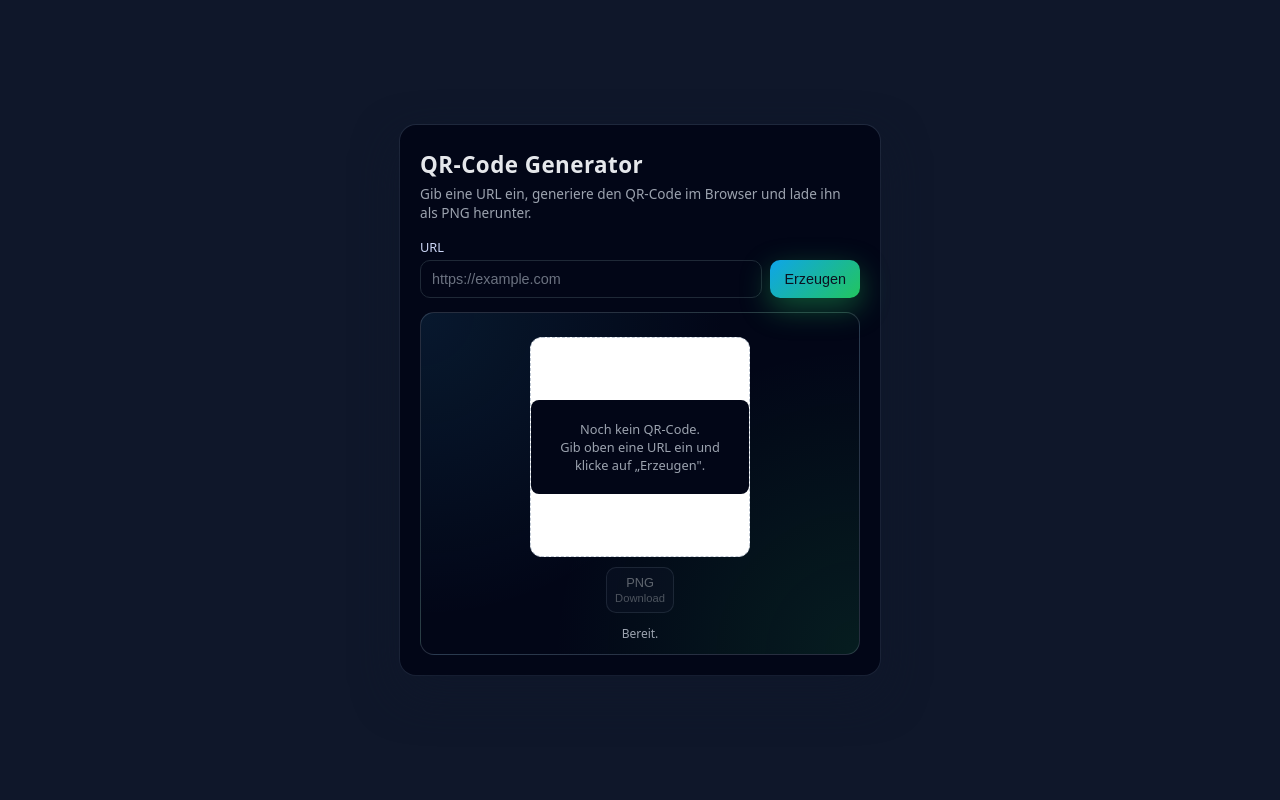
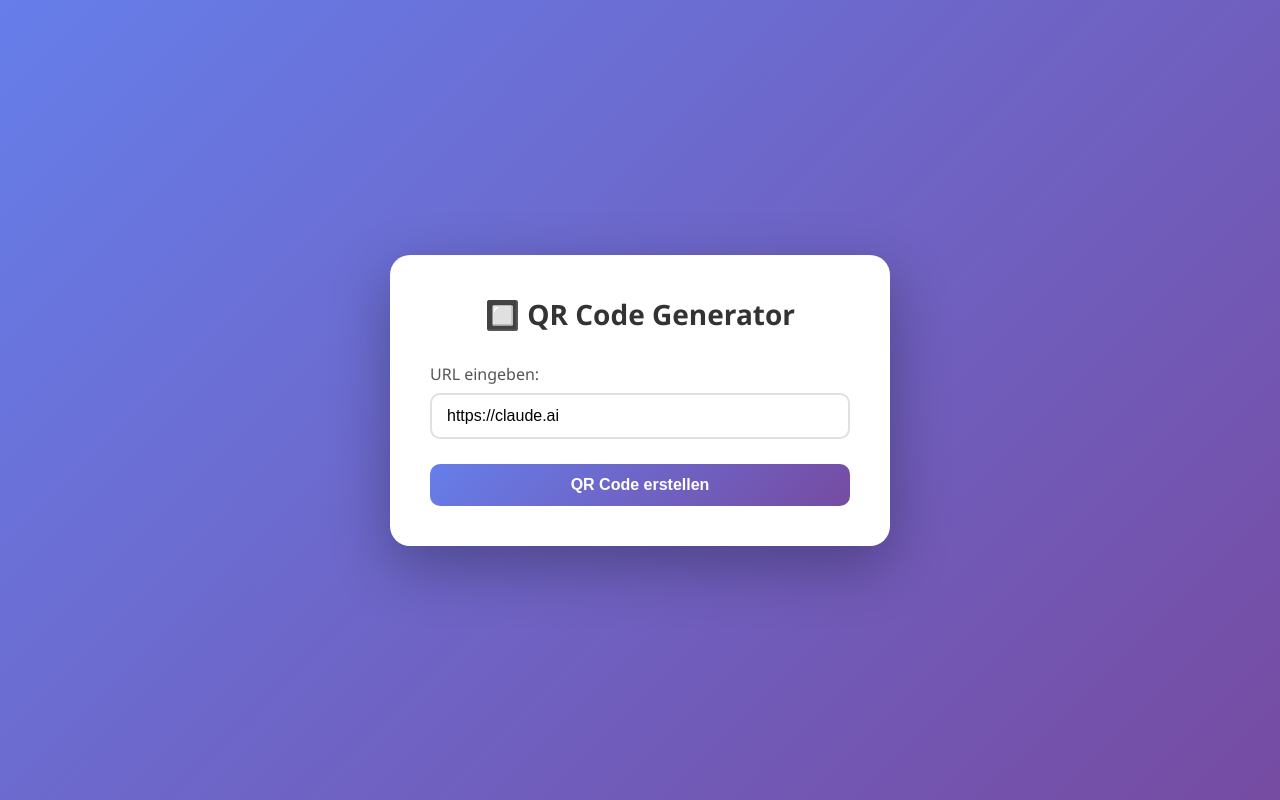
Before and after one commit to chri-gassner/QR-Generator, a plain HTML site: page index.html in a window 1280 px wide. Drawn offline with Linux system fonts and the light colour scheme.

Commit message:
Refactor QR Code Generator layout and styles
Updated layout and styling for QR Code Generator. Improved button functionality and added download options for QR codes.

```diff
--- a/index.html
+++ b/index.html
@@ -2,344 +2,236 @@
 <html lang="de">
 <head>
     <meta charset="UTF-8">
+    <meta name="viewport" content="width=device-width, initial-scale=1.0">
     <title>QR Code Generator</title>
-    <meta name="viewport" content="width=device-width, initial-scale=1.0">
-
-    <!-- QR-Code Library -->
     <script src="https://cdnjs.cloudflare.com/ajax/libs/qrcodejs/1.0.0/qrcode.min.js"></script>
-
     <style>
-        :root {
-            font-family: system-ui, -apple-system, BlinkMacSystemFont, "Segoe UI", sans-serif;
-            color-scheme: light dark;
-        }
-
         * {
+            margin: 0;
+            padding: 0;
             box-sizing: border-box;
         }
 
         body {
-            margin: 0;
+            font-family: 'Segoe UI', Tahoma, Geneva, Verdana, sans-serif;
+            background: linear-gradient(135deg, #667eea 0%, #764ba2 100%);
             min-height: 100vh;
             display: flex;
+            justify-content: center;
             align-items: center;
-            justify-content: center;
-            background: #0f172a;
-            padding: 16px;
+            padding: 20px;
         }
 
-        .app {
+        .container {
+            background: white;
+            border-radius: 20px;
+            padding: 40px;
+            box-shadow: 0 20px 60px rgba(0, 0, 0, 0.3);
+            max-width: 500px;
             width: 100%;
-            max-width: 480px;
-            background: #020617;
-            border-radius: 16px;
-            padding: 24px 20px 20px;
-            box-shadow:
-                0 18px 45px rgba(15, 23, 42, 0.85),
-                0 0 0 1px rgba(148, 163, 184, 0.15);
-            color: #e5e7eb;
         }
 
-        .app h1 {
-            margin: 0 0 4px;
-            font-size: 1.4rem;
-            letter-spacing: .02em;
+        h1 {
+            color: #333;
+            text-align: center;
+            margin-bottom: 30px;
+            font-size: 28px;
         }
 
-        .app p {
-            margin: 0 0 16px;
-            font-size: .85rem;
-            color: #9ca3af;
+        .input-group {
+            margin-bottom: 25px;
         }
 
         label {
             display: block;
-            font-size: .8rem;
+            margin-bottom: 8px;
+            color: #555;
             font-weight: 500;
-            margin-bottom: 4px;
-            color: #cbd5f5;
         }
 
-        .input-row {
-            display: flex;
-            gap: 8px;
-            margin-bottom: 14px;
+        input[type="text"] {
+            width: 100%;
+            padding: 12px 15px;
+            border: 2px solid #e0e0e0;
+            border-radius: 10px;
+            font-size: 16px;
+            transition: border-color 0.3s;
         }
 
-        input[type="url"] {
-            flex: 1;
-            padding: 10px 11px;
-            border-radius: 10px;
-            border: 1px solid #1f2937;
-            background: #020617;
-            color: #e5e7eb;
-            font-size: .9rem;
+        input[type="text"]:focus {
             outline: none;
-        }
-
-        input[type="url"]::placeholder {
-            color: #6b7280;
-        }
-
-        input[type="url"]:focus {
-            border-color: #38bdf8;
-            box-shadow: 0 0 0 1px rgba(56, 189, 248, 0.4);
+            border-color: #667eea;
         }
 
         button {
+            width: 100%;
+            padding: 12px;
+            background: linear-gradient(135deg, #667eea 0%, #764ba2 100%);
+            color: white;
             border: none;
             border-radius: 10px;
-            padding: 10px 14px;
-            font-size: .9rem;
-            font-weight: 500;
+            font-size: 16px;
+            font-weight: 600;
             cursor: pointer;
-            white-space: nowrap;
-            transition: transform 0.06s ease, box-shadow 0.06s ease, opacity 0.1s ease;
+            transition: transform 0.2s, box-shadow 0.2s;
+        }
+
+        button:hover {
+            transform: translateY(-2px);
+            box-shadow: 0 5px 15px rgba(102, 126, 234, 0.4);
         }
 
         button:active {
-            transform: translateY(1px);
-            box-shadow: none;
+            transform: translateY(0);
         }
 
-        #generate-btn {
-            background: linear-gradient(135deg, #0ea5e9, #22c55e);
-            color: #0b1120;
-            box-shadow: 0 10px 30px rgba(34, 197, 94, 0.4);
+        #qrcode-container {
+            display: none;
+            margin-top: 30px;
         }
 
-        #generate-btn:disabled {
-            opacity: 0.5;
-            cursor: default;
-            box-shadow: none;
+        #qrcode {
+            display: flex;
+            justify-content: center;
+            margin-bottom: 20px;
+            padding: 20px;
+            background: #f9f9f9;
+            border-radius: 10px;
         }
 
-        .output-card {
-            margin-top: 12px;
-            background: radial-gradient(circle at top left, rgba(56, 189, 248, 0.1), transparent 55%),
-                        radial-gradient(circle at bottom right, rgba(34, 197, 94, 0.12), transparent 55%),
-                        #020617;
-            border-radius: 14px;
-            padding: 14px 12px 12px;
-            border: 1px solid rgba(148, 163, 184, 0.25);
+        .download-buttons {
+            display: grid;
+            grid-template-columns: repeat(3, 1fr);
+            gap: 10px;
         }
 
-        .preview-area {
-            display: flex;
-            flex-direction: column;
-            align-items: center;
-            justify-content: center;
-            padding: 10px 8px 6px;
+        .download-btn {
+            padding: 10px;
+            background: white;
+            color: #667eea;
+            border: 2px solid #667eea;
+            border-radius: 8px;
+            font-size: 14px;
+            font-weight: 600;
+            cursor: pointer;
+            transition: all 0.3s;
         }
 
-        #qr-preview {
-            width: 220px;
-            height: 220px;
-            display: flex;
-            align-items: center;
-            justify-content: center;
-            background: white;
-            border-radius: 12px;
-            border: 1px dashed rgba(148, 163, 184, 0.6);
-            margin-bottom: 10px;
-            position: relative;
-            overflow: hidden;
-        }
-
-        #qr-preview canvas,
-        #qr-preview img {
-            max-width: 100%;
-            max-height: 100%;
-        }
-
-        #qr-placeholder {
-            text-align: center;
-            font-size: .8rem;
-            color: #9ca3af;
-            padding: 0 8px;
-            background: #020617;
-            border-radius: 8px;
-            padding: 20px;
-        }
-
-        .download-row {
-            display: flex;
-            gap: 8px;
-            justify-content: center;
-        }
-
-        .download-row button {
-            flex: 1;
-            max-width: 120px;
-            background: rgba(15, 23, 42, 0.95);
-            color: #e5e7eb;
-            border: 1px solid rgba(148, 163, 184, 0.4);
-            font-size: .8rem;
-            padding: 7px 8px;
-        }
-
-        .download-row button span {
-            font-size: .7rem;
-            opacity: .8;
-        }
-
-        .download-row button:disabled {
-            opacity: .4;
-            cursor: default;
-            box-shadow: none;
-        }
-
-        .status {
-            margin-top: 6px;
-            font-size: .75rem;
-            text-align: center;
-            color: #9ca3af;
-        }
-
-        .status.error {
-            color: #f97373;
-        }
-
-        @media (max-width: 480px) {
-            .app {
-                padding: 18px 14px 14px;
-                border-radius: 14px;
-            }
-            #qr-preview {
-                width: 200px;
-                height: 200px;
-            }
+        .download-btn:hover {
+            background: #667eea;
+            color: white;
+            transform: translateY(-2px);
         }
     </style>
 </head>
 <body>
-<div class="app">
-    <h1>QR-Code Generator</h1>
-    <p>Gib eine URL ein, generiere den QR-Code im Browser und lade ihn als PNG herunter.</p>
+    <div class="container">
+        <h1>🔲 QR Code Generator</h1>
 
-    <label for="url-input">URL</label>
-    <div class="input-row">
-        <input id="url-input" type="url" placeholder="https://example.com" autocomplete="off">
-        <button id="generate-btn">Erzeugen</button>
+        <div class="input-group">
+            <label for="url-input">URL eingeben:</label>
+            <input
+                type="text"
+                id="url-input"
+                placeholder="https://beispiel.de"
+                value="https://claude.ai"
+            >
         </div>
 
-    <div class="output-card">
-        <div class="preview-area">
-            <div id="qr-preview">
-                <div id="qr-placeholder">
-                    Noch kein QR-Code.<br>
-                    Gib oben eine URL ein und klicke auf „Erzeugen".
+        <button onclick="generateQR()">QR Code erstellen</button>
+
+        <div id="qrcode-container">
+            <div id="qrcode"></div>
+            <div class="download-buttons">
+                <button class="download-btn" onclick="downloadSVG()">📄 SVG</button>
+                <button class="download-btn" onclick="downloadPNG()">🖼️ PNG</button>
+                <button class="download-btn" onclick="downloadJPG()">📷 JPG</button>
             </div>
-            </div>
-
-            <div class="download-row">
-                <button id="download-png" disabled>PNG<br><span>Download</span></button>
-            </div>
-        </div>
-        <div id="status" class="status">Bereit.</div>
         </div>
     </div>
 
     <script>
-    const urlInput = document.getElementById("url-input");
-    const generateBtn = document.getElementById("generate-btn");
-    const qrPreview = document.getElementById("qr-preview");
-    const qrPlaceholder = document.getElementById("qr-placeholder");
-    const statusEl = document.getElementById("status");
-    const btnPng = document.getElementById("download-png");
-
-    let qrCodeInstance = null;
-
-    function setButtonsEnabled(enabled) {
-        btnPng.disabled = !enabled;
-    }
-
-    function setStatus(message, isError = false) {
-        statusEl.textContent = message;
-        statusEl.classList.toggle("error", isError);
-    }
+        let qrcode = null;
+        let currentUrl = '';
 
         function generateQR() {
-        const raw = urlInput.value.trim();
+            const url = document.getElementById('url-input').value.trim();
 
-        if (!raw) {
-            setStatus("Bitte eine URL eingeben.", true);
-            setButtonsEnabled(false);
-            qrPreview.innerHTML = "";
-            qrPreview.appendChild(qrPlaceholder);
+            if (!url) {
+                alert('Bitte gib eine URL ein!');
                 return;
             }
 
-        // einfache Normalisierung
-        let value = raw;
-        if (!/^https?:\/\//i.test(value)) {
-            value = "https://" + value;
-        }
+            currentUrl = url;
+            const qrcodeDiv = document.getElementById('qrcode');
+            qrcodeDiv.innerHTML = '';
 
-        generateBtn.disabled = true;
-        setStatus("Erzeuge QR-Code …", false);
-
-        try {
-            // Alte QR-Code-Instanz entfernen
-            qrPreview.innerHTML = "";
-
-            // Neuen QR-Code erstellen
-            qrCodeInstance = new QRCode(qrPreview, {
-                text: value,
-                width: 200,
-                height: 200,
-                colorDark: "#000000",
-                colorLight: "#ffffff",
+            qrcode = new QRCode(qrcodeDiv, {
+                text: url,
+                width: 256,
+                height: 256,
+                colorDark: '#000000',
+                colorLight: '#ffffff',
                 correctLevel: QRCode.CorrectLevel.H
             });
 
-            setButtonsEnabled(true);
-            setStatus("QR-Code wurde erzeugt.");
-        } catch (err) {
-            console.error(err);
-            setStatus("Fehler beim Erzeugen des QR-Codes.", true);
-            setButtonsEnabled(false);
-            qrPreview.innerHTML = "";
-            qrPreview.appendChild(qrPlaceholder);
-        } finally {
-            generateBtn.disabled = false;
+            document.getElementById('qrcode-container').style.display = 'block';
+        }
+
+        function downloadSVG() {
+            const canvas = document.querySelector('#qrcode canvas');
+            const ctx = canvas.getContext('2d');
+            const imageData = ctx.getImageData(0, 0, canvas.width, canvas.height);
+
+            let svg = `<svg xmlns="http://www.w3.org/2000/svg" width="${canvas.width}" height="${canvas.height}">`;
+
+            for (let y = 0; y < canvas.height; y++) {
+                for (let x = 0; x < canvas.width; x++) {
+                    const i = (y * canvas.width + x) * 4;
+                    const r = imageData.data[i];
+                    if (r === 0) {
+                        svg += `<rect x="${x}" y="${y}" width="1" height="1" fill="black"/>`;
+                    }
                 }
             }
 
-    function downloadPNG() {
-        const canvas = qrPreview.querySelector("canvas");
-        if (!canvas) {
-            setStatus("Kein QR-Code zum Download verfügbar.", true);
-            return;
+            svg += '</svg>';
+
+            const blob = new Blob([svg], { type: 'image/svg+xml' });
+            const url = URL.createObjectURL(blob);
+            const a = document.createElement('a');
+            a.href = url;
+            a.download = 'qrcode.svg';
+            a.click();
+            URL.revokeObjectURL(url);
         }
 
-        try {
-            canvas.toBlob(function(blob) {
-                const url = URL.createObjectURL(blob);
-                const a = document.createElement("a");
+        function downloadPNG() {
+            const canvas = document.querySelector('#qrcode canvas');
+            const url = canvas.toDataURL('image/png');
+            const a = document.createElement('a');
             a.href = url;
-                a.download = "qr-code.png";
-                document.body.appendChild(a);
+            a.download = 'qrcode.png';
             a.click();
-                document.body.removeChild(a);
-                URL.revokeObjectURL(url);
-                setStatus("PNG wurde heruntergeladen.");
-            }, "image/png");
-        } catch (err) {
-            console.error(err);
-            setStatus("Fehler beim Download.", true);
-        }
         }
 
-    generateBtn.addEventListener("click", generateQR);
-    urlInput.addEventListener("keydown", (e) => {
-        if (e.key === "Enter") {
-            e.preventDefault();
-            generateQR();
+        function downloadJPG() {
+            const canvas = document.querySelector('#qrcode canvas');
+            const tempCanvas = document.createElement('canvas');
+            tempCanvas.width = canvas.width;
+            tempCanvas.height = canvas.height;
+            const ctx = tempCanvas.getContext('2d');
+
+            ctx.fillStyle = 'white';
+            ctx.fillRect(0, 0, tempCanvas.width, tempCanvas.height);
+            ctx.drawImage(canvas, 0, 0);
+
+            const url = tempCanvas.toDataURL('image/jpeg', 0.95);
+            const a = document.createElement('a');
+            a.href = url;
+            a.download = 'qrcode.jpg';
+            a.click();
         }
-    });
-
-    btnPng.addEventListener("click", downloadPNG);
     </script>
 </body>
 </html>
```
Lines whose indentation alone changed are shown as unchanged.
